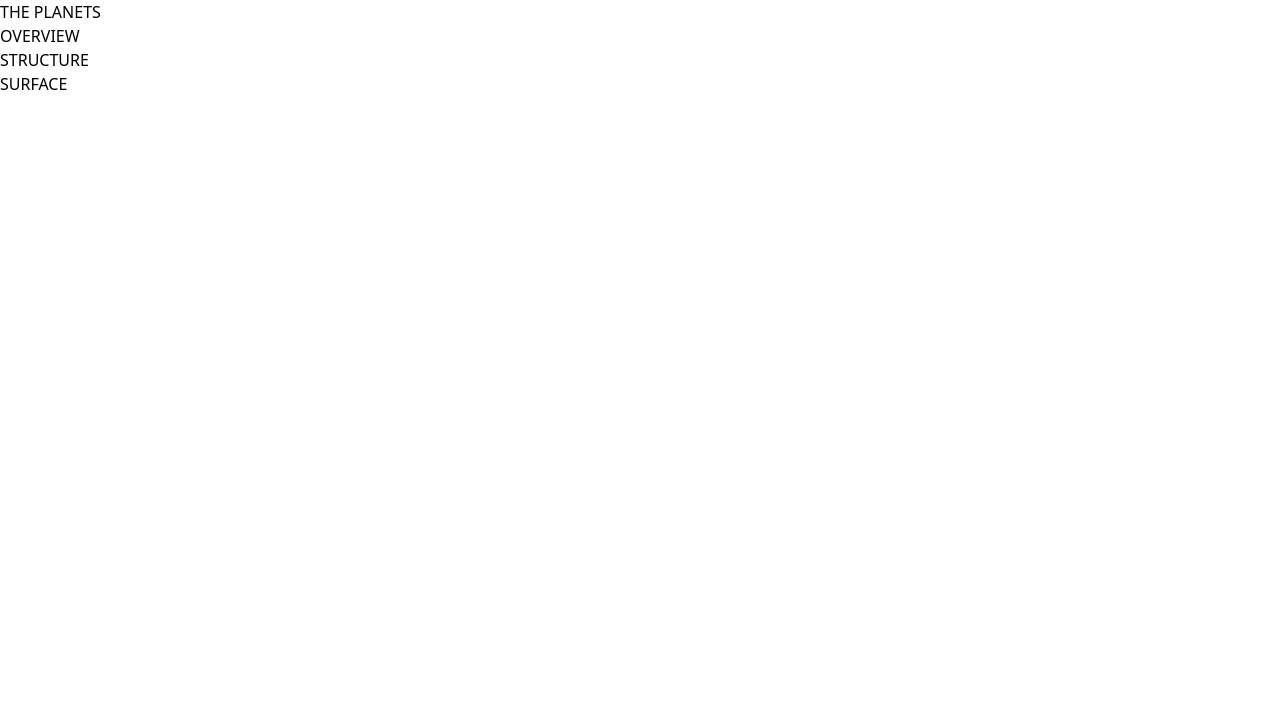
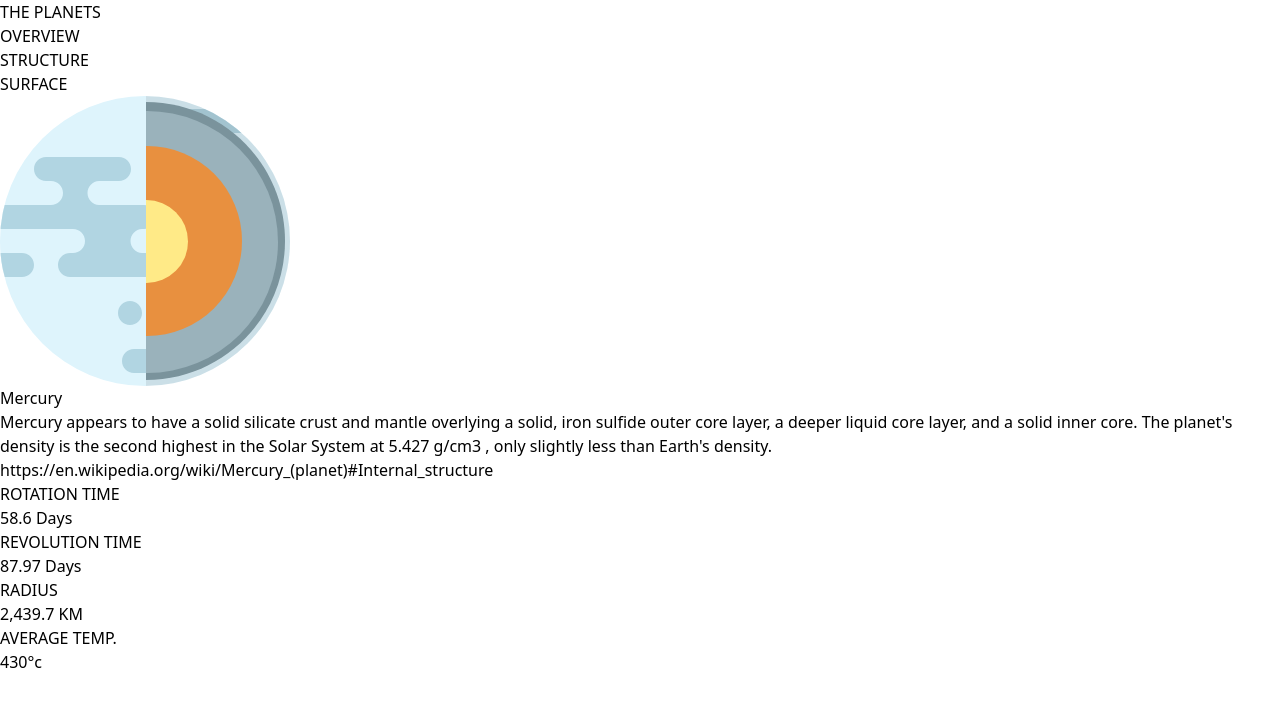
Before and after one commit to Nottoodaay/planets-fact-site, a React (Vite) app: page /planets/1 in a window 1280 px wide. Both pictures are taken after a click on the element "STRUCTURE". Shown: the top 706 px of the page. Built offline with nearby package versions, Linux system fonts and the light colour scheme.

Commit message:
add plantes overview structure and surface conditional rendering

```diff
--- a/src/App.tsx
+++ b/src/App.tsx
@@ -5,7 +5,7 @@ function App() {
 
   return (
     <div className=' w-[100vw] h-[100vh]
-    items-center flex
+    flex
     bg-[url("/assets/background-stars.svg")] bg-cover bg-[#070724]'>
       <RoutesComponent/>
     </div>
--- a/src/Responsive/Mobile/Overview.tsx
+++ b/src/Responsive/Mobile/Overview.tsx
@@ -2,41 +2,12 @@
 export const Overview = ({currentPlanet}: any) => {
   return (
     <>
-        <img src={currentPlanet?.images.planet} className=' w-[110px] h-[110px]' alt="img" />
+      <img src={currentPlanet?.images.planet} className=' w-[110px] h-[110px]' alt="img" />
       <h2 className=' text-[40px]'>{currentPlanet?.name}</h2>
       <div className='w-[327px]'>{currentPlanet?.overview.content}</div>
 
       <div>{currentPlanet?.overview.source}</div>
 
-      <div className=' flex flex-col gap-2'>
-        <div className=' flex w-[327px] h-[50px] p-4 justify-between items-center
-         border border-[#ffffff]
-        ' >
-          <h3 className=' text-[8px]' >ROTATION TIME</h3>
-          <div className=' text-xl uppercase' >{currentPlanet?.rotation}</div>
-        </div>
-
-        <div className=' flex w-[327px] h-[50px] p-4 justify-between items-center
-         border border-[#ffffff]
-        ' >
-          <h3 className=' text-[8px]' >REVOLUTION TIME</h3>
-          <div className=' text-xl uppercase' >{currentPlanet?.revolution}</div>
-        </div>
-
-        <div className=' flex w-[327px] h-[50px] p-4 justify-between items-center
-         border border-[#ffffff]
-        ' >
-          <h3 className=' text-[8px]' >RADIUS</h3>
-          <div className=' text-xl uppercase' >{currentPlanet?.radius}</div>
-        </div>
-
-        <div className=' flex w-[327px] h-[50px] p-4 justify-between items-center
-         border border-[#ffffff]
-        ' >
-          <h3 className=' text-[8px]' >AVERAGE TEMP.</h3>
-          <div className=' text-xl uppercase' >{currentPlanet?.temperature}</div>
-        </div>
-      </div>
     </>
   )
 }
--- /dev/null
+++ b/src/Responsive/Mobile/Structure.tsx
@@ -0,0 +1,13 @@
+
+export const Structure = ({currentPlanet}: any) => {
+  return (
+    <>
+    <img src={currentPlanet?.images.internal} className=' w-[110px] h-[110px]' alt="img" />
+      <h2 className=' text-[40px]'>{currentPlanet?.name}</h2>
+      <div className='w-[327px]'>{currentPlanet?.structure.content}</div>
+
+      <div>{currentPlanet?.structure.source}</div>
+
+    </>
+  )
+}
--- /dev/null
+++ b/src/Responsive/Mobile/Surface.tsx
@@ -0,0 +1,16 @@
+
+export const Surface = ({currentPlanet}: any) => {
+  return (
+    <>
+      <div className=" flex flex-col items-center relative" >
+        <img src={currentPlanet?.images.planet} className=' w-[110px] h-[110px]' alt="img" />
+        <img src={currentPlanet?.images.geology} className=' w-[60px] h-[60px] absolute top-[90px] ' alt="alt" />
+     </div>
+
+      <h2 className=' text-[40px]'>{currentPlanet?.name}</h2>
+      <div className='w-[327px]'>{currentPlanet?.geology.content}</div>
+
+      <div>{currentPlanet?.geology.source}</div>
+    </>
+  )
+}
--- a/src/components/Planet.tsx
+++ b/src/components/Planet.tsx
@@ -3,13 +3,33 @@ import { useState } from 'react'
 
 import data from '../data.json'
 import { Overview } from '../Responsive/Mobile/Overview'
+import { Structure } from '../Responsive/Mobile/Structure'
+import { Surface } from '../Responsive/Mobile/Surface'
 
 export const Planet = () => {
   const { planet } = useParams()
+
   const [overview, setOverwiew] = useState<boolean>(true)
+  const [structure, setStructure] = useState<boolean>(false)
+  const [surface, setSurface] = useState<boolean>(false)
 
-  const stateComponentChange = () =>{
-    setOverwiew(!overview)
+  const stateComponentChange = (stateName: string) =>{
+    if(stateName === 'overview' ){
+      setOverwiew(true)
+      setStructure(false)
+      setSurface(false)
+    }
+    if(stateName === 'structure'){
+      setOverwiew(false)
+      setStructure(true)
+      setSurface(false)
+    }
+    if(stateName === 'surface'){
+      setOverwiew(false)
+      setStructure(false)
+      setSurface(true)
+    }
+
   }
 
   const currentPlanet = data.find((item) => item.name.toLowerCase == planet?.toLowerCase )
@@ -23,15 +43,52 @@ export const Planet = () => {
       <div className=' flex w-[100vw] h-[50px]
       items-center justify-center
        gap-[44px] border-t border-b border-[#ffffff]'>
-        <h2>OVERVIEW</h2>
-        <h2 onClick={stateComponentChange} >STRUCTURE</h2>
-        <h2>SURFACE</h2>
+        <h2 onClick={() => stateComponentChange('overview')} >OVERVIEW</h2>
+        <h2 onClick={() =>stateComponentChange('structure')} >STRUCTURE</h2>
+        <h2  onClick={() =>stateComponentChange('surface')} >SURFACE</h2>
       </div>
 
-      { overview ?
-        <Overview currentPlanet={currentPlanet}/>
-        : null}
+      {
+        overview ?
+          <Overview currentPlanet={currentPlanet}/>
+        :
+        structure ?
+          <Structure currentPlanet={currentPlanet} />
+        :
+        surface ?
+          <Surface currentPlanet={currentPlanet} />
+        : null
+      }
 
+      <div className=' flex flex-col gap-2'>
+        <div className=' flex w-[327px] h-[50px] p-4 justify-between items-center
+         border border-[#ffffff]
+        ' >
+          <h3 className=' text-[8px]' >ROTATION TIME</h3>
+          <div className=' text-xl uppercase' >{currentPlanet?.rotation}</div>
+        </div>
+
+        <div className=' flex w-[327px] h-[50px] p-4 justify-between items-center
+         border border-[#ffffff]
+        ' >
+          <h3 className=' text-[8px]' >REVOLUTION TIME</h3>
+          <div className=' text-xl uppercase' >{currentPlanet?.revolution}</div>
+        </div>
+
+        <div className=' flex w-[327px] h-[50px] p-4 justify-between items-center
+         border border-[#ffffff]
+        ' >
+          <h3 className=' text-[8px]' >RADIUS</h3>
+          <div className=' text-xl uppercase' >{currentPlanet?.radius}</div>
+        </div>
+
+        <div className=' flex w-[327px] h-[50px] p-4 justify-between items-center
+         border border-[#ffffff]
+        ' >
+          <h3 className=' text-[8px]' >AVERAGE TEMP.</h3>
+          <div className=' text-xl uppercase' >{currentPlanet?.temperature}</div>
+        </div>
+      </div>
     </div>
   )
 }
```
